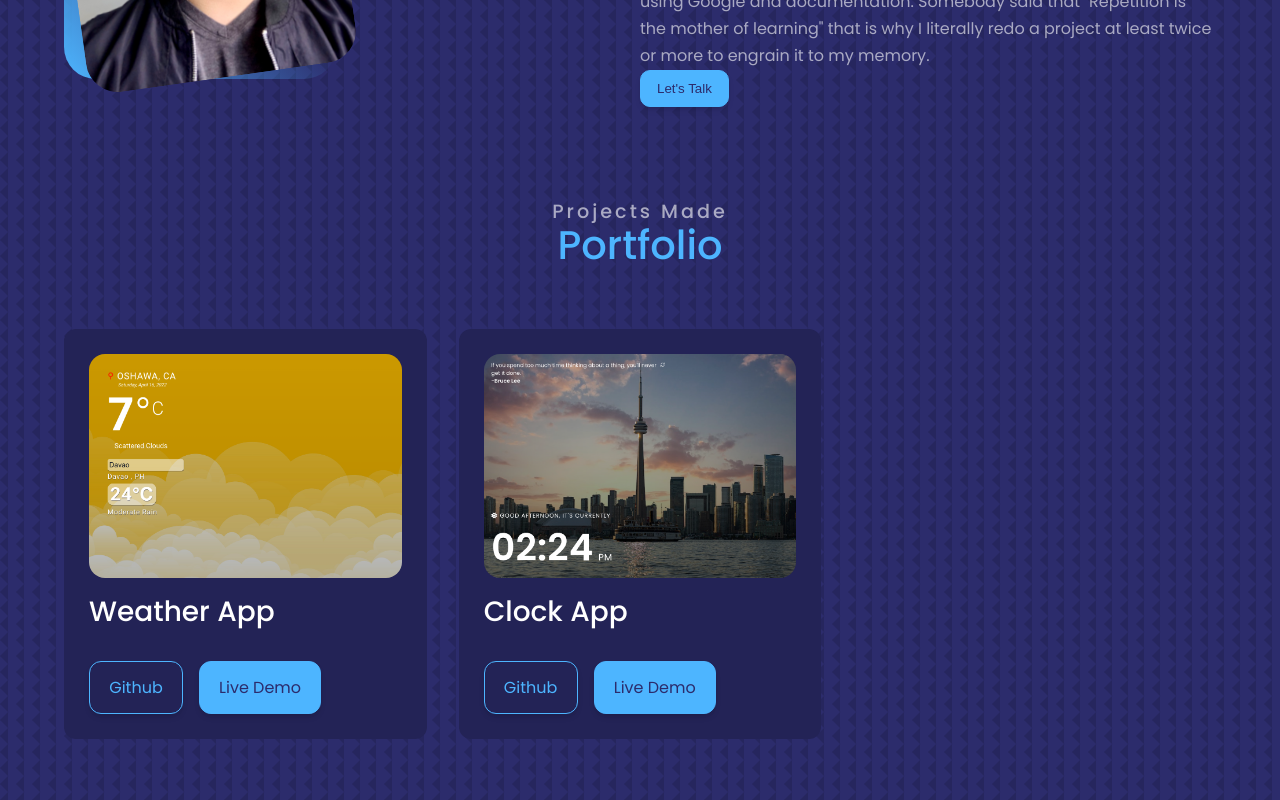
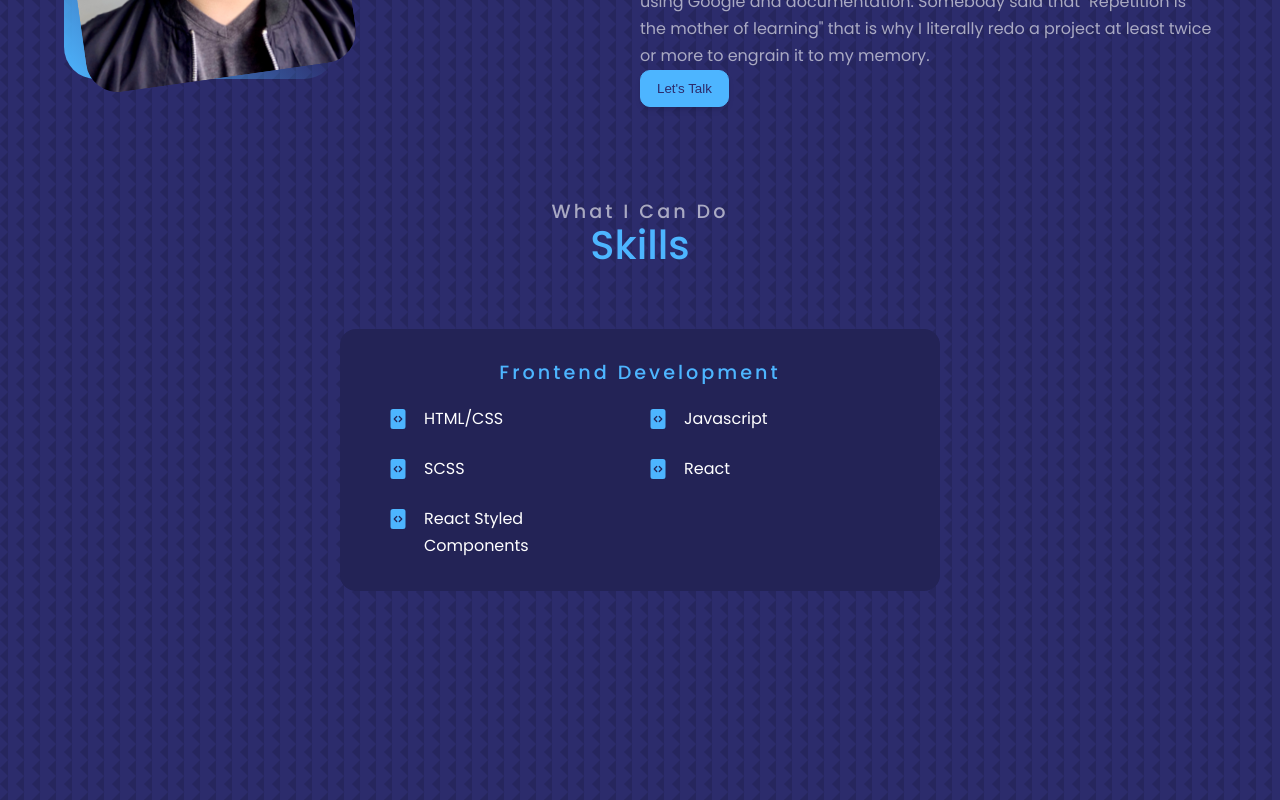
Before and after one commit to grefelnable/grefel-landing-page, a React (Create React App) app: page / in a window 1280 px wide. Shown: the part 1160-1960 px from the top of the page. Built offline with nearby package versions, Linux system fonts and the light colour scheme.

Commit message:
added: skills

```diff
--- a/src/App.js
+++ b/src/App.js
@@ -2,6 +2,7 @@ import React from "react"
 import Header from "./components/header/Header"
 import Nav from "./components/nav/Nav"
 import About from "./components/about/About"
+import Skills from "./components/skills/Skills"
 import Portfolio from "./components/portfolio/Portfolio"
 import Contact from "./components/contact/Contact"
 import Footer from "./components/footer/Footer"
@@ -12,6 +13,7 @@ function App() {
       <Header />
       <Nav />
       <About />
+      <Skills />
       <Portfolio />
       <Contact />
       <Footer />
--- /dev/null
+++ b/src/components/skills/Skills.js
@@ -0,0 +1,63 @@
+import React from "react"
+import "./Skills.scss"
+import { BsFillFileCodeFill } from "react-icons/bs"
+
+const Skills = () => {
+  return (
+    <section className="section skills">
+      <div className="section__title">
+        <h5>what i can do</h5>
+        <h2>skills</h2>
+      </div>
+      <article className="container skills__wrapper">
+        <div className="front-end">
+          <h5>frontend development</h5>
+          <div className="skills__container">
+            {/* single skill */}
+            <div className="skill">
+              <span>
+                <BsFillFileCodeFill />
+              </span>
+              <p>HTML/CSS</p>
+            </div>
+            {/* end of single skill */}
+            {/* single skill */}
+            <div className="skill">
+              <span>
+                <BsFillFileCodeFill />
+              </span>
+              <p>Javascript</p>
+            </div>
+            {/* end of single skill */}
+            {/* single skill */}
+            <div className="skill">
+              <span>
+                <BsFillFileCodeFill />
+              </span>
+              <p>SCSS</p>
+            </div>
+            {/* end of single skill */}
+            {/* single skill */}
+            <div className="skill">
+              <span>
+                <BsFillFileCodeFill />
+              </span>
+              <p>React</p>
+            </div>
+            {/* end of single skill */}
+            {/* single skill */}
+            <div className="skill">
+              <span>
+                <BsFillFileCodeFill />
+              </span>
+              <p>React Styled Components</p>
+            </div>
+            {/* end of single skill */}
+          </div>
+        </div>
+      </article>
+    </section>
+  )
+}
+
+export default Skills
--- /dev/null
+++ b/src/components/skills/Skills.scss
@@ -0,0 +1,35 @@
+@use "../../variables" as v;
+
+.front-end {
+  background: v.$color-secondary-600;
+  border-radius: 1em;
+  padding: 2em 3em;
+  h5 {
+    text-align: center;
+    text-transform: capitalize;
+    color: v.$color-primary-500;
+    margin-bottom: 1em;
+  }
+}
+.skills__wrapper {
+  max-width: 600px;
+}
+/*
+============
+Skills
+============
+*/
+.skills__container {
+  display: grid;
+  grid-template-columns: 1fr 1fr;
+  gap: 1em;
+}
+.skill {
+  display: flex;
+  gap: 1em;
+
+  span {
+    color: v.$color-primary-500;
+    font-size: 1.25rem;
+  }
+}
```
